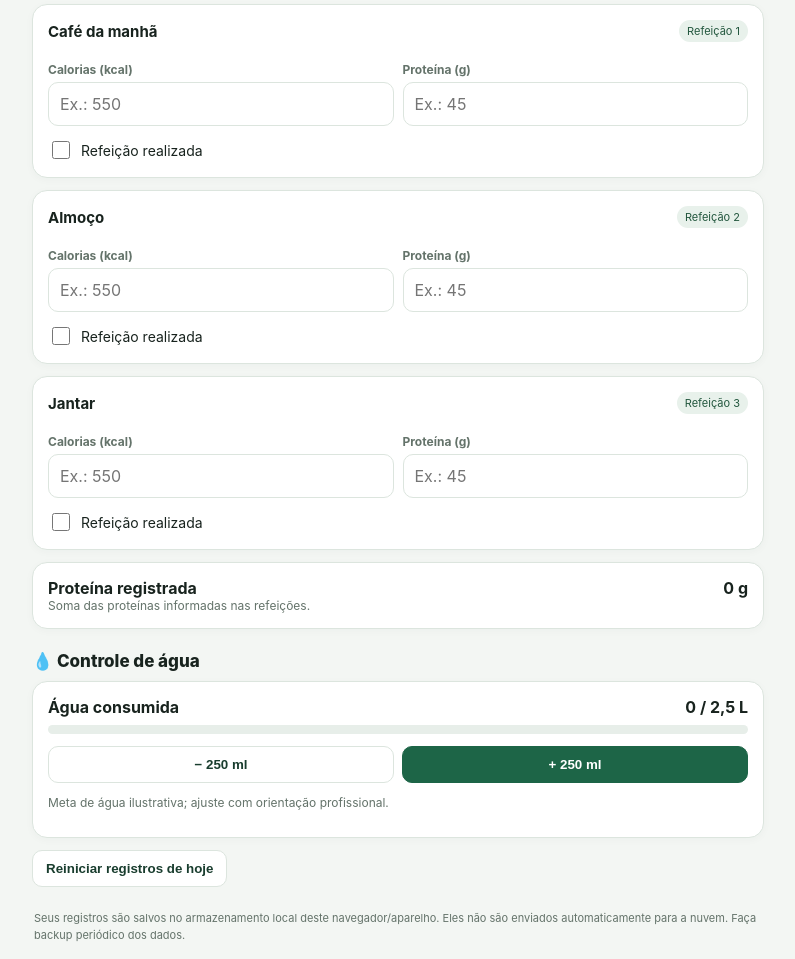
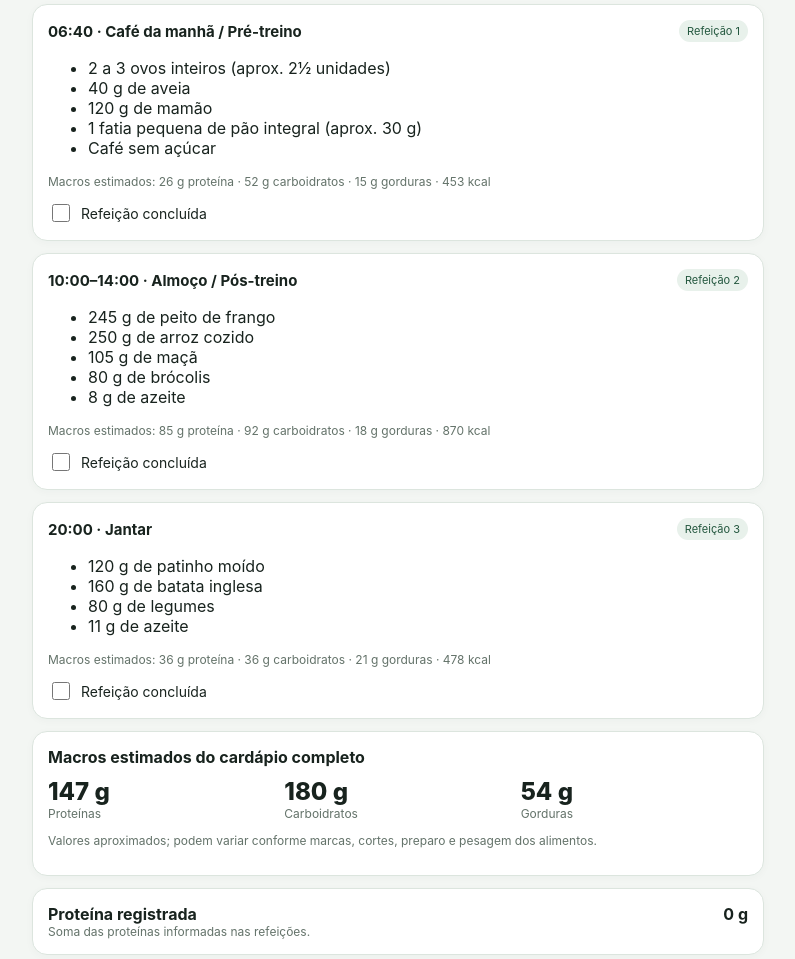
Before and after one commit to raulfranca1807-lang/meu-projeto-100kg, a plain HTML site: page index.html in a window 1280 px wide. Shown: the part 533-1492 px from the top of the page, without its empty margins (242-1037 px from the left). Drawn offline with Linux system fonts and the light colour scheme.

Commit message:
Add files via upload

```diff
--- a/index.html
+++ b/index.html
@@ -69,7 +69,54 @@ textarea{min-height:76px;resize:vertical}label.field{display:block;font-size:12p
    <p class="muted">Registre as calorias e proteínas de cada refeição. Os totais são somados automaticamente.</p>
   </div>
   <div class="section-title">🍽️ Registro das 3 refeições</div>
-  <div id="meals"></div>
+
+  <div id="meals">
+   <div class="meal">
+    <div class="row"><h3>06:40 · Café da manhã / Pré-treino</h3><span class="tag">Refeição 1</span></div>
+    <ul>
+     <li>2 a 3 ovos inteiros (aprox. 2½ unidades)</li>
+     <li>40 g de aveia</li>
+     <li>120 g de mamão</li>
+     <li>1 fatia pequena de pão integral (aprox. 30 g)</li>
+     <li>Café sem açúcar</li>
+    </ul>
+    <div class="muted">Macros estimados: 26 g proteína · 52 g carboidratos · 15 g gorduras · 453 kcal</div>
+    <label class="checkline"><input type="checkbox" data-plan-done="0"> Refeição concluída</label>
+   </div>
+   <div class="meal">
+    <div class="row"><h3>10:00–14:00 · Almoço / Pós-treino</h3><span class="tag">Refeição 2</span></div>
+    <ul>
+     <li>245 g de peito de frango</li>
+     <li>250 g de arroz cozido</li>
+     <li>105 g de maçã</li>
+     <li>80 g de brócolis</li>
+     <li>8 g de azeite</li>
+    </ul>
+    <div class="muted">Macros estimados: 85 g proteína · 92 g carboidratos · 18 g gorduras · 870 kcal</div>
+    <label class="checkline"><input type="checkbox" data-plan-done="1"> Refeição concluída</label>
+   </div>
+   <div class="meal">
+    <div class="row"><h3>20:00 · Jantar</h3><span class="tag">Refeição 3</span></div>
+    <ul>
+     <li>120 g de patinho moído</li>
+     <li>160 g de batata inglesa</li>
+     <li>80 g de legumes</li>
+     <li>11 g de azeite</li>
+    </ul>
+    <div class="muted">Macros estimados: 36 g proteína · 36 g carboidratos · 21 g gorduras · 478 kcal</div>
+    <label class="checkline"><input type="checkbox" data-plan-done="2"> Refeição concluída</label>
+   </div>
+  </div>
+  <div class="card">
+   <b>Macros estimados do cardápio completo</b>
+   <div class="grid3" style="margin-top:10px">
+    <div><div class="big">147 g</div><div class="muted">Proteínas</div></div>
+    <div><div class="big">180 g</div><div class="muted">Carboidratos</div></div>
+    <div><div class="big">54 g</div><div class="muted">Gorduras</div></div>
+   </div>
+   <p class="muted">Valores aproximados; podem variar conforme marcas, cortes, preparo e pesagem dos alimentos.</p>
+  </div>
+
   <div class="card">
    <div class="row"><b>Proteína registrada</b><b id="proteinText">0 g</b></div>
    <div class="muted">Soma das proteínas informadas nas refeições.</div>
@@ -147,20 +194,35 @@ textarea{min-height:76px;resize:vertical}label.field{display:block;font-size:12p
 const $=id=>document.getElementById(id);
 const today=()=>{const d=new Date();return `${d.getFullYear()}-${String(d.getMonth()+1).padStart(2,'0')}-${String(d.getDate()).padStart(2,'0')}`};
 const mealNames=['Café da manhã','Almoço','Jantar'];
-let state={date:today(),meals:[{kcal:0,protein:0,done:false},{kcal:0,protein:0,done:false},{kcal:0,protein:0,done:false}],water:0,weights:[],applications:[],nextAppDate:''};
+let state={date:today(),meals:[{done:false},{done:false},{done:false}],water:0,weights:[],applications:[],nextAppDate:''};
 try{const old=JSON.parse(localStorage.getItem('p100-state')||'null');if(old){state.weights=Array.isArray(old.weights)?old.weights:[];state.water=Number(old.water)||0;}}catch(e){}
 try{const saved=JSON.parse(localStorage.getItem('p80-state')||'null');if(saved)state={...state,...saved};}catch(e){}
 function persist(){localStorage.setItem('p80-state',JSON.stringify(state));}
 function renderMeals(){
- $('meals').innerHTML=mealNames.map((name,i)=>{const m=state.meals[i]||{kcal:0,protein:0,done:false};return `<div class="meal"><div class="row"><h3>${name}</h3><span class="tag">Refeição ${i+1}</span></div><div class="meal-inputs"><div><label class="field">Calorias (kcal)</label><input type="number" min="0" step="1" data-kcal="${i}" value="${m.kcal||''}" placeholder="Ex.: 550"></div><div><label class="field">Proteína (g)</label><input type="number" min="0" step="1" data-protein="${i}" value="${m.protein||''}" placeholder="Ex.: 45"></div></div><label class="checkline"><input type="checkbox" data-done="${i}" ${m.done?'checked':''}> Refeição realizada</label></div>`}).join('');
- document.querySelectorAll('[data-kcal],[data-protein]').forEach(el=>el.addEventListener('input',()=>{const i=+(el.dataset.kcal??el.dataset.protein);const key=el.hasAttribute('data-kcal')?'kcal':'protein';state.meals[i][key]=Math.max(0,Number(el.value)||0);persist();updateNutrition()}));
- document.querySelectorAll('[data-done]').forEach(el=>el.addEventListener('change',()=>{state.meals[+el.dataset.done].done=el.checked;persist()}));
+ document.querySelectorAll('[data-plan-done]').forEach(el=>{
+  el.checked=!!(state.meals[+el.dataset.planDone]||{}).done;
+  el.addEventListener('change',()=>{
+   const i=+el.dataset.planDone;
+   state.meals[i]=state.meals[i]||{};
+   state.meals[i].done=el.checked;
+   persist();updateNutrition();
+  });
+ });
 }
-function updateNutrition(){const kcal=state.meals.reduce((s,m)=>s+(Number(m.kcal)||0),0),protein=state.meals.reduce((s,m)=>s+(Number(m.protein)||0),0);$('calText').textContent=`${kcal.toLocaleString('pt-BR')} / 1.800 kcal`;$('calBar').style.width=Math.min(100,kcal/1800*100)+'%';$('proteinText').textContent=protein.toLocaleString('pt-BR')+' g';$('waterText').textContent=(state.water/1000).toLocaleString('pt-BR')+' / 2,5 L';$('waterBar').style.width=Math.min(100,state.water/2500*100)+'%'}
+function updateNutrition(){
+ const plan=[{kcal:453,protein:26},{kcal:870,protein:85},{kcal:478,protein:36}];
+ const kcal=plan.reduce((s,m,i)=>s+((state.meals[i]||{}).done?m.kcal:0),0);
+ const protein=plan.reduce((s,m,i)=>s+((state.meals[i]||{}).done?m.protein:0),0);
+ $('calText').textContent=`${kcal.toLocaleString('pt-BR')} / 1.800 kcal`;
+ $('calBar').style.width=Math.min(100,kcal/1800*100)+'%';
+ $('proteinText').textContent=protein.toLocaleString('pt-BR')+' g';
+ $('waterText').textContent=(state.water/1000).toLocaleString('pt-BR')+' / 2,5 L';
+ $('waterBar').style.width=Math.min(100,state.water/2500*100)+'%';
+}
 function renderWeights(){const last=state.weights[0]?.v??110;const lost=110-last;$('currentWeight').textContent=last.toFixed(1).replace('.',',')+' kg';$('remaining').textContent=Math.max(0,last-80).toFixed(1).replace('.',',')+' kg';$('progressBar').style.width=Math.max(0,Math.min(100,lost/30*100))+'%';$('progressText').textContent=lost>0?`${lost.toFixed(1).replace('.',',')} kg perdidos desde o início. Faltam ${Math.max(0,last-80).toFixed(1).replace('.',',')} kg para a meta.`:`${Math.abs(lost).toFixed(1).replace('.',',')} kg acima do peso inicial registrado (110 kg).`; $('weightHistory').innerHTML=state.weights.length?state.weights.map((x,i)=>`<div class="entry"><div class="row"><span>${x.d}</span><strong>${Number(x.v).toFixed(1).replace('.',',')} kg</strong></div></div>`).join(''):'Nenhuma pesagem registrada.'}
 function renderApplications(){$('appCount').textContent=state.applications.length+' registros';$('nextDateDisplay').textContent=state.nextAppDate?new Date(state.nextAppDate+'T12:00:00').toLocaleDateString('pt-BR'):'Não informada';$('applicationHistory').innerHTML=state.applications.length?[...state.applications].reverse().map((a,idx)=>`<div class="entry"><div class="row"><strong>${new Date(a.date+'T12:00:00').toLocaleDateString('pt-BR')} · ${a.product||'Produto não informado'}</strong><button class="smallbtn danger" data-delete-app="${state.applications.length-1-idx}">Excluir</button></div><div>${a.dose?`Dose registrada: ${a.dose} mg · `:''}${a.site||'Local não informado'}</div><div>${a.symptoms?.length?'Sintomas: '+a.symptoms.join(', '):'Sem sintomas registrados'}${a.severity?' · Intensidade: '+a.severity:''}${a.duration?' · Duração: '+a.duration:''}</div>${a.nextDate?`<div>Próxima prevista: ${new Date(a.nextDate+'T12:00:00').toLocaleDateString('pt-BR')}</div>`:''}${a.notes?`<div>Observações: ${a.notes}</div>`:''}</div>`).join(''):'Nenhuma aplicação registrada.';document.querySelectorAll('[data-delete-app]').forEach(b=>b.onclick=()=>{if(confirm('Excluir este registro de aplicação?')){state.applications.splice(+b.dataset.deleteApp,1);persist();renderApplications()}})}
 $('waterPlus').onclick=()=>{state.water=Math.min(6000,state.water+250);persist();updateNutrition()};$('waterMinus').onclick=()=>{state.water=Math.max(0,state.water-250);persist();updateNutrition()};
-$('resetDay').onclick=()=>{if(confirm('Zerar calorias, proteínas e água de hoje?')){state.meals=mealNames.map(()=>({kcal:0,protein:0,done:false}));state.water=0;persist();renderMeals();updateNutrition()}};
+$('resetDay').onclick=()=>{if(confirm('Desmarcar as refeições e zerar a água de hoje?')){state.meals=mealNames.map(()=>({done:false}));state.water=0;persist();renderMeals();updateNutrition()}};
 $('saveWeight').onclick=()=>{const v=Number($('weightInput').value.replace(',','.'));if(!v||v<1||v>400){alert('Informe um peso válido.');return}state.weights.unshift({v,d:new Date().toLocaleDateString('pt-BR')});persist();$('weightInput').value='';renderWeights()};
 $('saveApplication').onclick=()=>{const date=$('appDate').value;if(!date){alert('Informe a data da aplicação.');return}const symptoms=[...document.querySelectorAll('#symptomOptions input:checked')].map(x=>x.value);const a={date,dose:$('appDose').value.trim(),product:$('appProduct').value.trim(),nextDate:$('nextAppDate').value,site:$('appSite').value,symptoms,severity:$('symptomSeverity').value,duration:$('symptomDuration').value.trim(),notes:$('appNotes').value.trim()};state.applications.push(a);state.applications.sort((x,y)=>x.date.localeCompare(y.date));state.nextAppDate=a.nextDate||state.nextAppDate;persist();renderApplications();$('appDose').value='';$('appDate').value='';$('nextAppDate').value='';$('appSite').value='';$('symptomOptions').querySelectorAll('input').forEach(x=>x.checked=false);$('symptomSeverity').value='';$('symptomDuration').value='';$('appNotes').value='';alert('Aplicação registrada neste aparelho.')};
 document.querySelectorAll('[data-tab]').forEach(b=>b.onclick=()=>{document.querySelectorAll('[data-tab]').forEach(x=>x.classList.toggle('active',x===b));document.querySelectorAll('.panel').forEach(x=>x.hidden=x.id!=='panel-'+b.dataset.tab)});
--- a/sw.js
+++ b/sw.js
@@ -1 +1 @@
-const CACHE='projeto-80kg-v2';const FILES=['./','./index.html','./manifest.json','./icon-192.png','./icon-512.png'];self.addEventListener('install',e=>e.waitUntil(caches.open(CACHE).then(c=>c.addAll(FILES))));self.addEventListener('activate',e=>e.waitUntil(caches.keys().then(keys=>Promise.all(keys.filter(k=>k!==CACHE).map(k=>caches.delete(k))))));self.addEventListener('fetch',e=>e.respondWith(caches.match(e.request).then(r=>r||fetch(e.request))));
+const CACHE='projeto-80kg-v3';const FILES=['./','./index.html','./manifest.json','./icon-192.png','./icon-512.png'];self.addEventListener('install',e=>e.waitUntil(caches.open(CACHE).then(c=>c.addAll(FILES))));self.addEventListener('activate',e=>e.waitUntil(caches.keys().then(keys=>Promise.all(keys.filter(k=>k!==CACHE).map(k=>caches.delete(k))))));self.addEventListener('fetch',e=>e.respondWith(caches.match(e.request).then(r=>r||fetch(e.request))));
```
Also changed, not shown: 1 other file.
